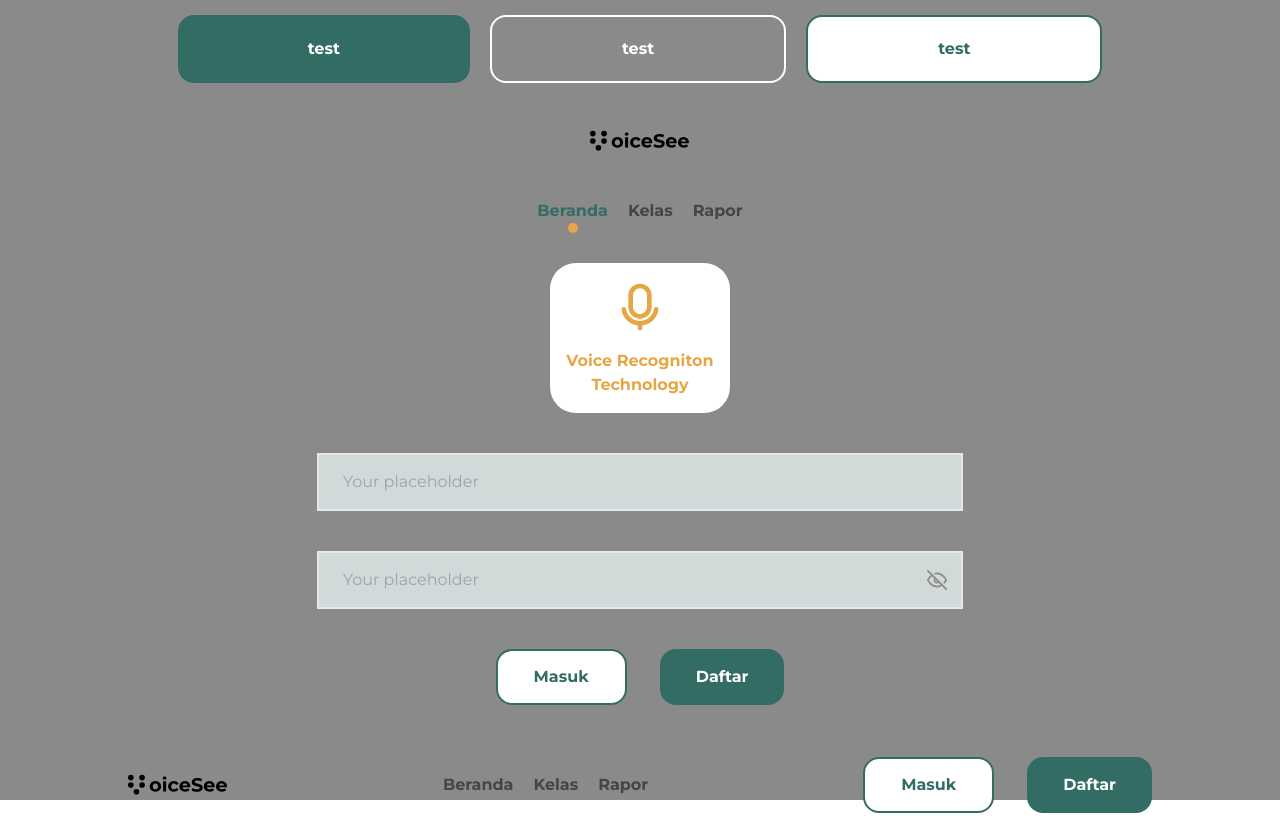
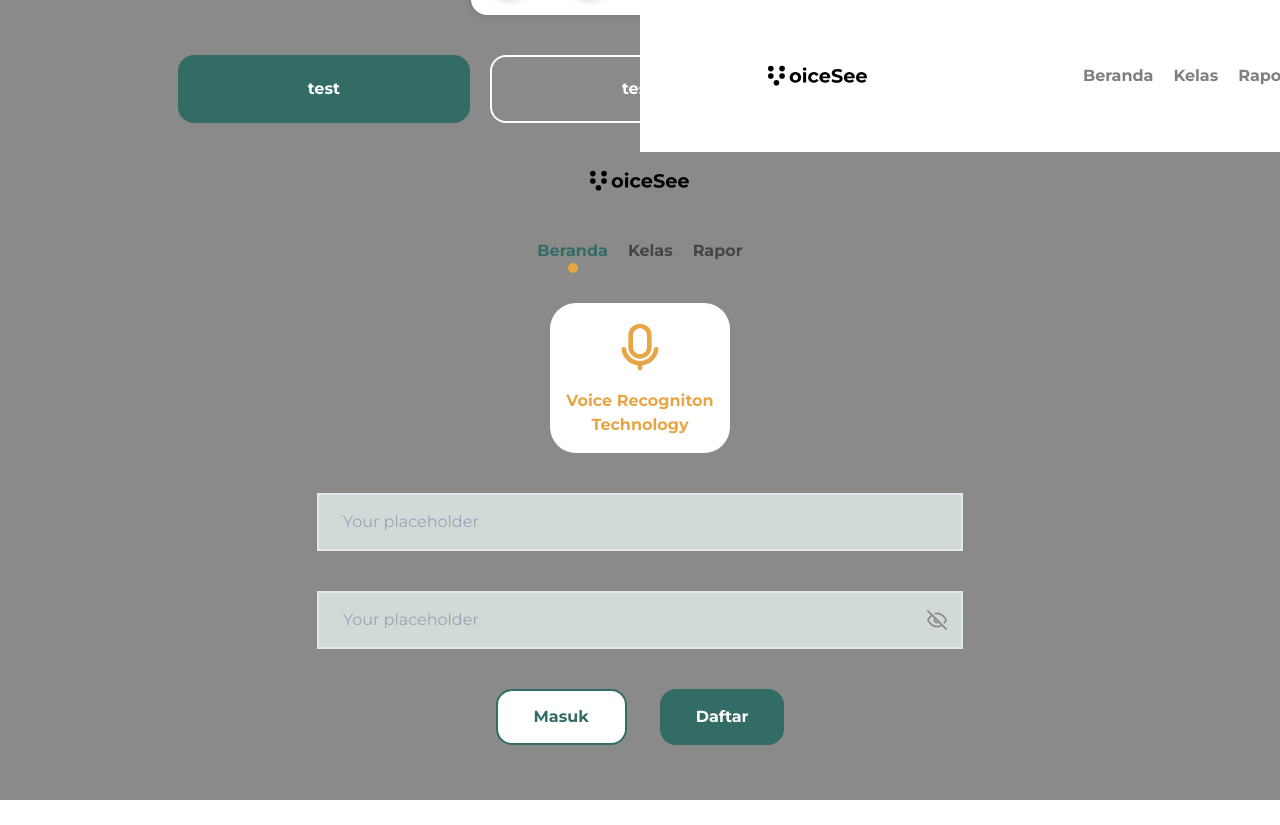
Before and after one commit to waaizulfahmi/admin-g-mooc-4d, a Next.js app: page /docs in a window 1280 px wide. After the commit the page ends 800 px from the top, so only its background shows below. Built offline with nearby package versions, Linux system fonts and the light colour scheme.

Commit message:
feat: add navbar comp

```diff
--- a/src/components/organism/Navbar.jsx
+++ b/src/components/organism/Navbar.jsx
@@ -1,3 +1,7 @@
+'use client';
+
+// core
+import { useState, useEffect } from 'react';
 import PropTypes from 'prop-types';
 
 // components
@@ -9,14 +13,33 @@ import NavbarButton from '../molecules/NavbarButton';
 import { navUrlPath } from '@/data/path-url';
 
 const Navbar = ({ className }) => {
+    const [isScrolled, setIsScrolled] = useState(false);
+
+    const handleColorNav = () => {
+        if (window.scrollY >= 200 || document.body.scrollTop >= 200 || document.documentElement.scrollTop >= 200) {
+            setIsScrolled(true);
+        } else {
+            setIsScrolled(false);
+        }
+    };
+
+    useEffect(() => {
+        handleColorNav();
+        window.addEventListener('scroll', handleColorNav);
+        return () => {
+            window.removeEventListener('scroll', handleColorNav);
+        };
+    });
+
     return (
-        <div className={`${className}  w-screen `}>
-            <nav className='mx-auto flex max-w-screen-lg items-center justify-between  py-3'>
+        <nav
+            className={`${isScrolled ? 'shadow-low' : 'shadow-none'} ${className} fixed top-0 z-20 w-screen bg-white py-[36px] `}>
+            <div className='mx-auto flex max-w-screen-lg items-center justify-between  py-3'>
                 <HeroIcon alt='icons' imgUrl='/images/voice-icon.svg' height={100} width={100} />
                 <Links links={navUrlPath} />
                 <NavbarButton />
-            </nav>
-        </div>
+            </div>
+        </nav>
     );
 };
 
```
